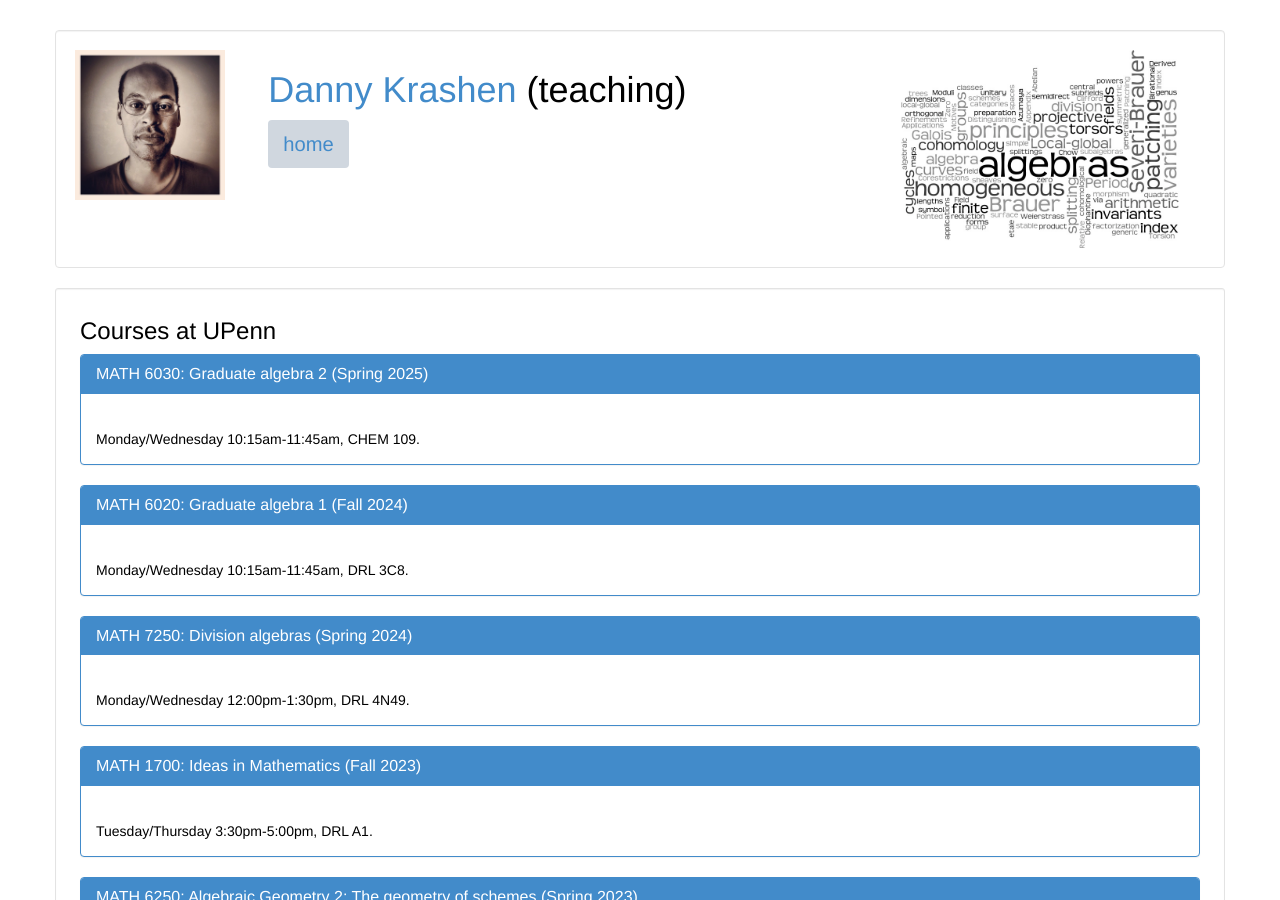
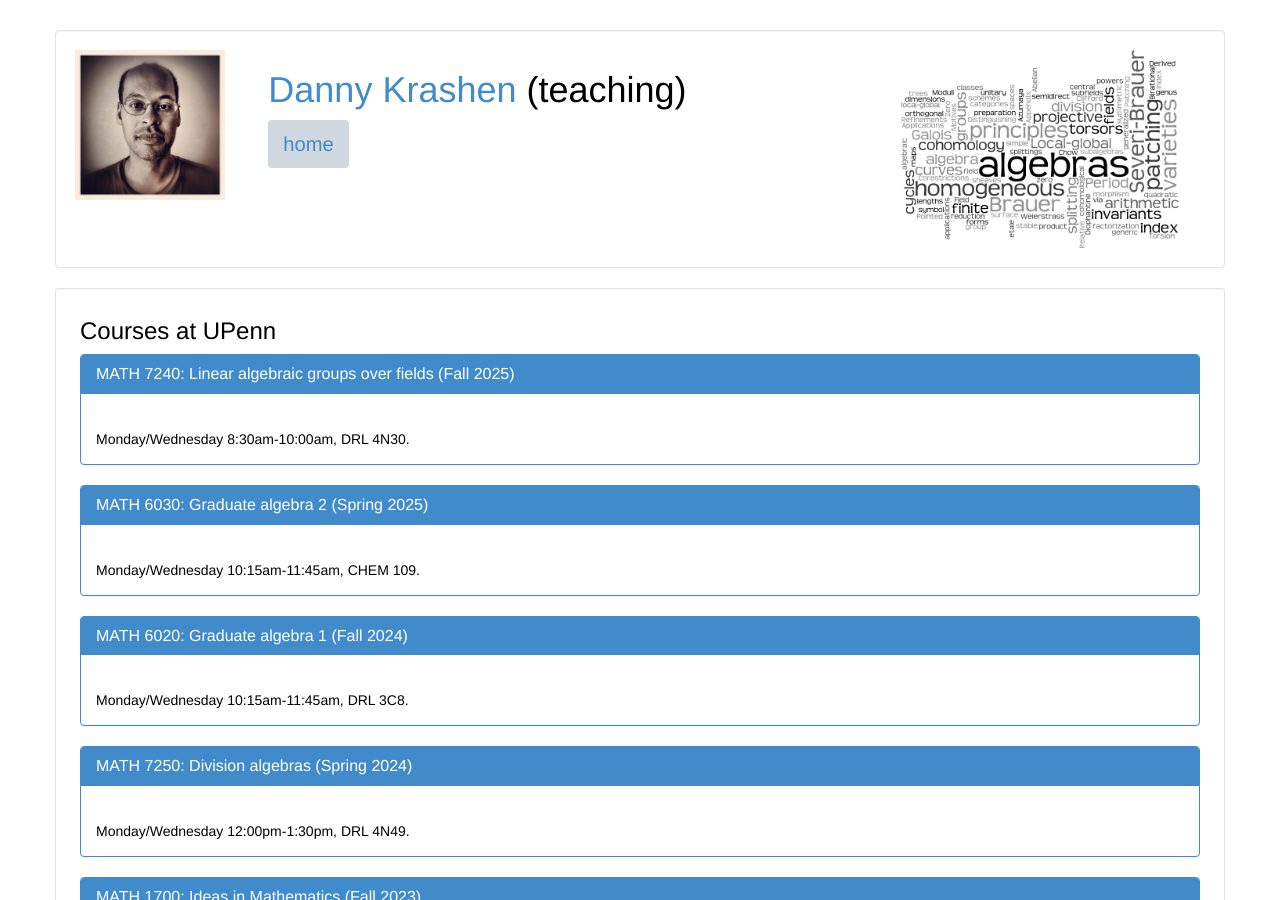
Before and after one commit to dkrashen/dkrashen.github.io, a Jekyll site: the page built from teaching.html, in a window 1280 px wide and 900 px high. Built offline with Jekyll 4.4.1, drawn with Linux system fonts in a browser that asks for light colours.

Commit message:
add lag course

```diff
--- a/_data/courses-upenn.yml
+++ b/_data/courses-upenn.yml
@@ -1,4 +1,10 @@
 ---
+
+  - title: "MATH 7240: Linear algebraic groups over fields"
+    url: "http://dkrashen.github.io/lag/"
+    schedule: "Monday/Wednesday 8:30am-10:00am"
+    location: "DRL 4N30"
+    semester: "Fall 2025"
 
   - title: "MATH 6030: Graduate algebra 2"
     url: "http://dkrashen.github.io/alg2s25/"
```
